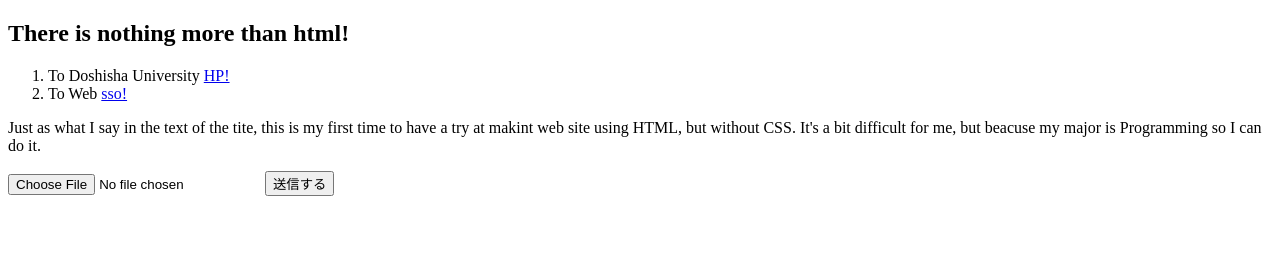
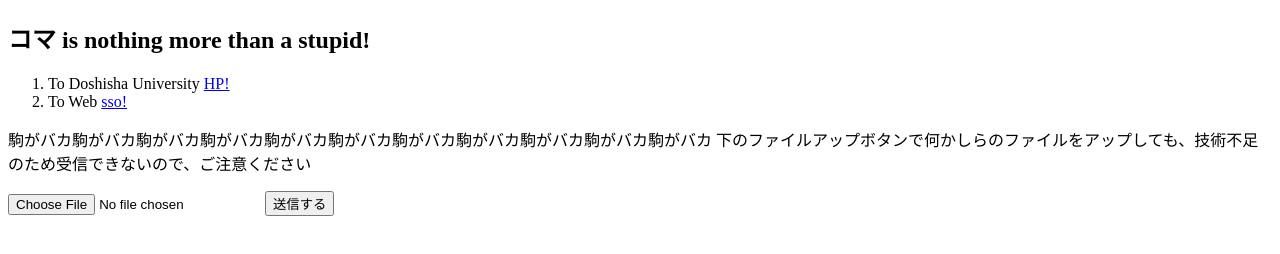
Before and after one commit to Ldr000813/https-Ldr000813.github.io, a plain HTML site: page index.html in a window 1280 px wide. Drawn offline with Linux system fonts and the light colour scheme.

Commit message:
Update index.html

```diff
--- a/index.html
+++ b/index.html
@@ -8,13 +8,13 @@
 </head>
 <body>
     <section>
-        <h1>There is nothing more than html!</h1>
+        <h1>コマ is nothing more than a stupid!</h1>
         <ol>
             <li>To Doshisha University <a target="_blank" href="https://www.doshisha.ac.jp/">HP!</a></li>
             <li>To Web <a target="_blank" href="https://idp.doshisha.ac.jp/idp/profile/SAML2/Redirect/SSO?execution=e1s2">sso!</a></li>
         </ol>
-        <p>Just as what I say in the text of the tite, this is my first time to have a try at makint web site using HTML, but without CSS.
-            It's a bit difficult for me, but beacuse my major is Programming so I can do it.
+        <p>駒がバカ駒がバカ駒がバカ駒がバカ駒がバカ駒がバカ駒がバカ駒がバカ駒がバカ駒がバカ駒がバカ
+            下のファイルアップボタンで何かしらのファイルをアップしても、技術不足のため受信できないので、ご注意ください
         </p>
     </section>
     <form action="test.html" method="post" enctype="multipart/form-data"></form>
```
